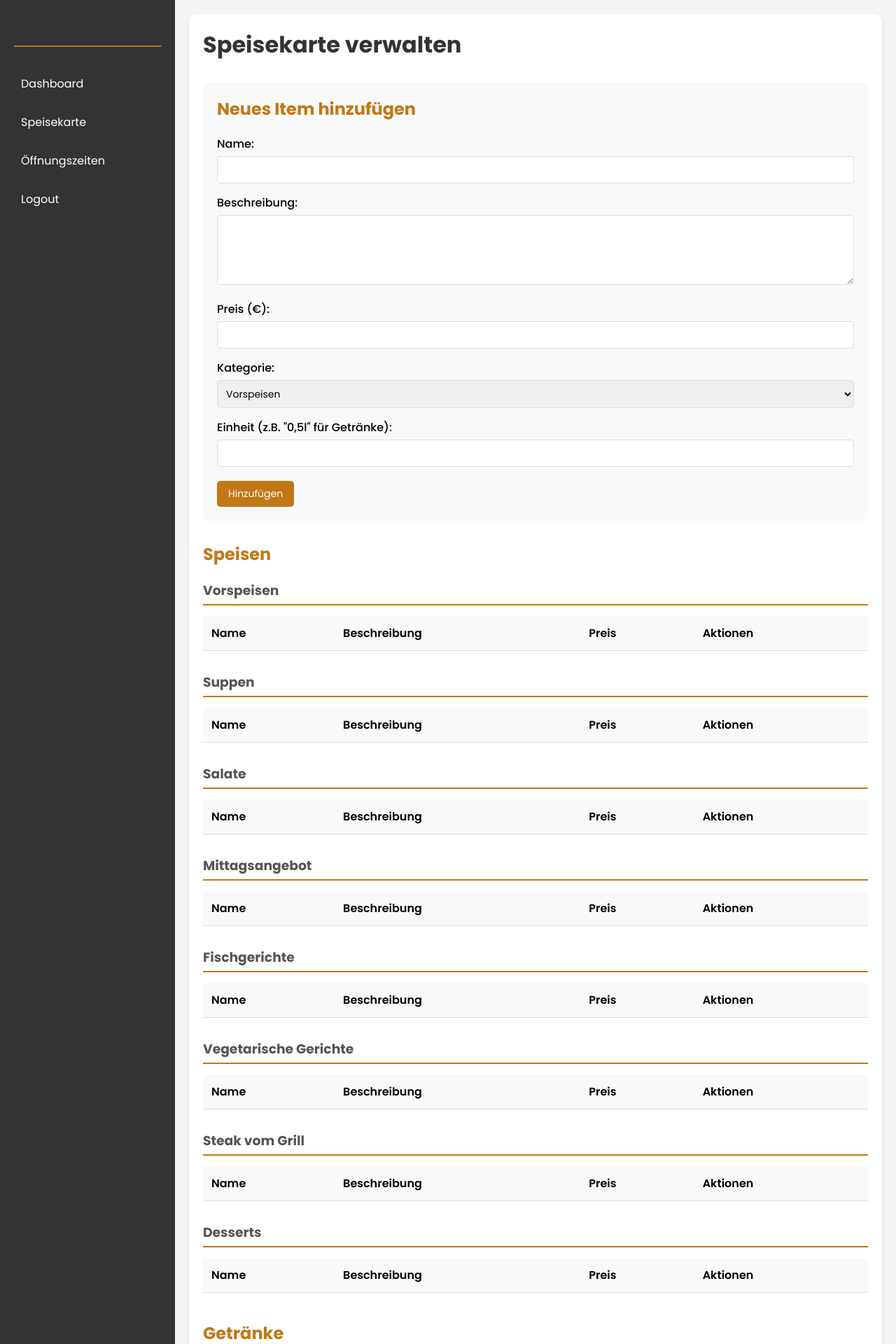
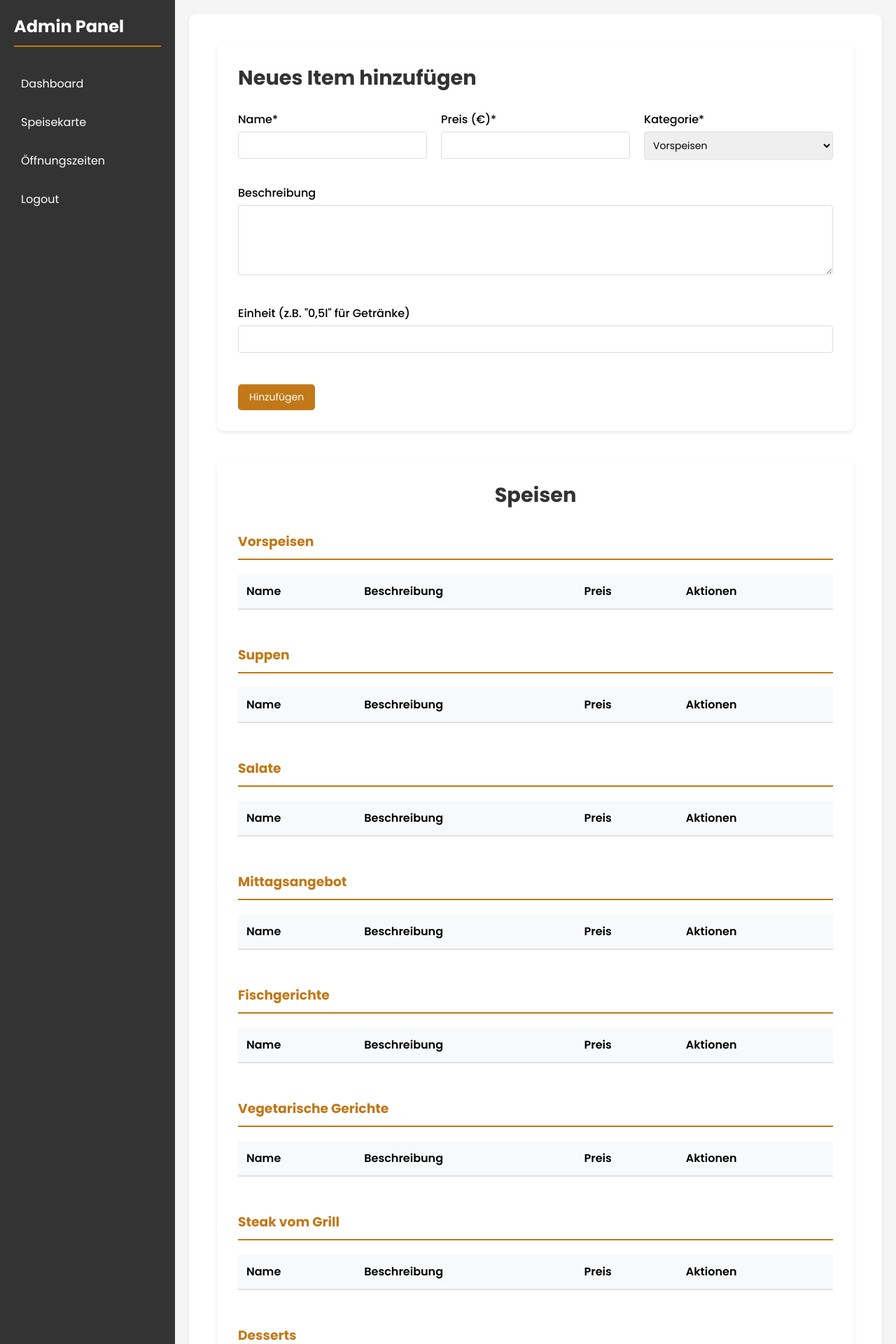
Before and after one commit to GammelKevin/Alas-Moos, a Flask app: page /admin/menu in a window 1280 px wide. Shown: the top 1920 px of the page at 70% size. Run offline with Flask 3, Linux system fonts and the light colour scheme; a user stored in the database is signed in; data comes from the database, SQL or seed files in the repository; lists and menus that the app fills with data are empty; parts of the project's set-up code (start-up, migrations or seed data) failed here and were passed over.

Commit message:
Complete menu redesign and fix admin panel

```diff
--- a/admin_routes.py
+++ b/admin_routes.py
@@ -24,68 +24,43 @@
 @login_required
 def add_menu_item():
     try:
-        # Bestimme die Kategorie und ob es ein Getränk ist
-        category_id = int(request.form['category_id'])
+        # Get category and determine if it's a drink
+        category_id = int(request.form.get('category_id'))
         category = MenuCategory.query.get(category_id)
         if not category:
             raise ValueError('Ungültige Kategorie')
 
-        # Hole den höchsten order-Wert für diese Kategorie
+        # Get the highest order value for this category
         max_order = db.session.query(db.func.max(MenuItem.order)).filter_by(
             category_id=category_id
-        ).scalar() or 0
+        ).scalar()
 
-        # Erstelle das neue Item
-        item = MenuItem(
-            name=request.form['name'],
+        # If no items exist yet, start with 1
+        new_order = (max_order or 0) + 1
+
+        # Create new item
+        new_item = MenuItem(
+            name=request.form.get('name'),
             description=request.form.get('description', ''),
-            price=float(request.form['price']),
+            price=float(request.form.get('price')),
             category_id=category_id,
             is_drink=category.is_drink_category,
             unit=request.form.get('unit', ''),
             active=True,
-            order=max_order + 1  # Setze den order-Wert auf den nächsten verfügbaren
+            order=new_order
         )
-        db.session.add(item)
+
+        db.session.add(new_item)
         db.session.commit()
         flash('Menü-Item erfolgreich hinzugefügt!', 'success')
+
     except ValueError as e:
         db.session.rollback()
         flash(f'Fehler beim Hinzufügen: {str(e)}', 'error')
     except Exception as e:
         db.session.rollback()
-        flash(f'Fehler beim Hinzufügen: Ein unerwarteter Fehler ist aufgetreten', 'error')
-    return redirect(url_for('admin.menu'))
+        flash('Ein unerwarteter Fehler ist aufgetreten. Bitte überprüfen Sie alle Eingaben.', 'error')
 
-@admin_bp.route('/menu/edit/<int:id>', methods=['POST'])
-@login_required
-def edit_menu_item(id):
-    try:
-        item = MenuItem.query.get_or_404(id)
-
-        # Bestimme die neue Kategorie und ob es ein Getränk ist
-        category_id = int(request.form['category_id'])
-        category = MenuCategory.query.get(category_id)
-        if not category:
-            raise ValueError('Ungültige Kategorie')
-
-        # Update die Werte
-        item.name = request.form['name']
-        item.description = request.form.get('description', '')
-        item.price = float(request.form['price'])
-        item.category_id = category_id
-        item.is_drink = category.is_drink_category
-        item.unit = request.form.get('unit', '')
-        item.active = True
-
-        db.session.commit()
-        flash('Menü-Item erfolgreich aktualisiert!', 'success')
-    except ValueError as e:
-        db.session.rollback()
-        flash(f'Fehler beim Aktualisieren: {str(e)}', 'error')
-    except Exception as e:
-        db.session.rollback()
-        flash(f'Fehler beim Aktualisieren: Ein unerwarteter Fehler ist aufgetreten', 'error')
     return redirect(url_for('admin.menu'))
 
 @admin_bp.route('/menu/delete/<int:id>', methods=['POST'])
@@ -98,7 +73,7 @@
         flash('Menü-Item erfolgreich gelöscht!', 'success')
     except Exception as e:
         db.session.rollback()
-        flash('Fehler beim Löschen: Ein unerwarteter Fehler ist aufgetreten', 'error')
+        flash('Fehler beim Löschen des Items.', 'error')
     return redirect(url_for('admin.menu'))
 
 @admin_bp.route('/opening-hours')
@@ -114,10 +89,8 @@
         closed_days = request.form.getlist('closed')
 
         for hour in OpeningHours.query.all():
-            # Prüfe, ob der Tag geschlossen ist
             hour.closed = str(hour.id) in closed_days
 
-            # Wenn der Tag nicht geschlossen ist, update die Zeiten
             if not hour.closed:
                 open_time = request.form.get(f'open_time_{hour.id}')
                 close_time = request.form.get(f'close_time_{hour.id}')
@@ -132,8 +105,8 @@
         flash('Öffnungszeiten erfolgreich aktualisiert!', 'success')
     except ValueError as e:
         db.session.rollback()
-        flash(f'Fehler beim Speichern: {str(e)}', 'error')
+        flash(str(e), 'error')
     except Exception as e:
         db.session.rollback()
-        flash('Fehler beim Speichern: Ein unerwarteter Fehler ist aufgetreten', 'error')
+        flash('Ein unerwarteter Fehler ist aufgetreten.', 'error')
     return redirect(url_for('admin.opening_hours'))
--- a/templates/admin/menu.html
+++ b/templates/admin/menu.html
@@ -2,30 +2,23 @@
 
 {% block content %}
 <div class="menu-admin">
-    <h1>Speisekarte verwalten</h1>
-
-    <!-- Neues Item hinzufügen -->
     <div class="add-item-section">
         <h2>Neues Item hinzufügen</h2>
-        <form action="{{ url_for('admin.add_menu_item') }}" method="POST">
+        <form action="{{ url_for('admin.add_menu_item') }}" method="POST" class="add-form">
+            <div class="form-row">
                 <div class="form-group">
-                <label for="name">Name:</label>
-                <input type="text" id="name" name="name" required>
+                    <label for="name">Name*</label>
+                    <input type="text" id="name" name="name" required class="form-control">
                 </div>
 
                 <div class="form-group">
-                <label for="description">Beschreibung:</label>
-                <textarea id="description" name="description"></textarea>
+                    <label for="price">Preis (€)*</label>
+                    <input type="number" id="price" name="price" step="0.10" required class="form-control">
                 </div>
 
                 <div class="form-group">
-                <label for="price">Preis (€):</label>
-                <input type="number" id="price" name="price" step="0.10" required>
-            </div>
-
-            <div class="form-group">
-                <label for="category_id">Kategorie:</label>
-                <select id="category_id" name="category_id" required>
+                    <label for="category_id">Kategorie*</label>
+                    <select id="category_id" name="category_id" required class="form-control">
                         <optgroup label="Speisen">
                             {% for category in categories %}
                                 {% if not category.is_drink_category %}
@@ -42,10 +35,20 @@
                         </optgroup>
                     </select>
                 </div>
+            </div>
 
+            <div class="form-row">
+                <div class="form-group full-width">
+                    <label for="description">Beschreibung</label>
+                    <textarea id="description" name="description" class="form-control"></textarea>
+                </div>
+            </div>
+
+            <div class="form-row">
                 <div class="form-group">
-                <label for="unit">Einheit (z.B. "0,5l" für Getränke):</label>
-                <input type="text" id="unit" name="unit">
+                    <label for="unit">Einheit (z.B. "0,5l" für Getränke)</label>
+                    <input type="text" id="unit" name="unit" class="form-control">
+                </div>
             </div>
 
             <div class="form-actions">
@@ -61,6 +64,7 @@
             {% if not category.is_drink_category %}
                 <div class="category-section">
                     <h3>{{ category.display_name }}</h3>
+                    <div class="table-responsive">
                         <table>
                             <thead>
                                 <tr>
@@ -88,6 +92,7 @@
                             </tbody>
                         </table>
                     </div>
+                </div>
             {% endif %}
         {% endfor %}
     </div>
@@ -99,6 +104,7 @@
             {% if category.is_drink_category %}
                 <div class="category-section">
                     <h3>{{ category.display_name }}</h3>
+                    <div class="table-responsive">
                         <table>
                             <thead>
                                 <tr>
@@ -126,6 +132,7 @@
                             </tbody>
                         </table>
                     </div>
+                </div>
             {% endif %}
         {% endfor %}
     </div>
@@ -133,40 +140,159 @@
 
 <style>
 .menu-admin {
-    max-width: 1200px;
-    margin: 0 auto;
+    padding: 20px;
 }
 
 .add-item-section {
-    background-color: #f8f9fa;
-    padding: 20px;
-    border-radius: 8px;
-    margin-bottom: 30px;
+    background: #fff;
+    padding: 30px;
+    border-radius: 10px;
+    box-shadow: 0 2px 4px rgba(0,0,0,0.1);
+    margin-bottom: 40px;
+}
+
+.add-item-section h2 {
+    color: #333;
+    margin-bottom: 25px;
+    font-size: 1.8em;
+}
+
+.form-row {
+    display: grid;
+    grid-template-columns: repeat(auto-fit, minmax(200px, 1fr));
+    gap: 20px;
+    margin-bottom: 20px;
+}
+
+.form-group {
+    margin-bottom: 15px;
+}
+
+.form-group.full-width {
+    grid-column: 1 / -1;
+}
+
+.form-control {
+    width: 100%;
+    padding: 10px;
+    border: 1px solid #ddd;
+    border-radius: 5px;
+    font-size: 14px;
+    transition: border-color 0.3s;
+}
+
+.form-control:focus {
+    border-color: #c17817;
+    outline: none;
+}
+
+textarea.form-control {
+    height: 100px;
+    resize: vertical;
+}
+
+.form-actions {
+    margin-top: 30px;
+    text-align: right;
 }
 
 .items-section {
+    background: #fff;
+    padding: 30px;
+    border-radius: 10px;
+    box-shadow: 0 2px 4px rgba(0,0,0,0.1);
     margin-bottom: 40px;
+}
+
+.items-section h2 {
+    color: #333;
+    margin-bottom: 30px;
+    font-size: 1.8em;
+    text-align: center;
 }
 
 .category-section {
     margin-bottom: 30px;
 }
 
-h1 {
-    margin-bottom: 30px;
-    color: #333;
+.category-section h3 {
+    color: #c17817;
+    margin-bottom: 20px;
+    padding-bottom: 10px;
+    border-bottom: 2px solid #c17817;
 }
 
-h2 {
-    color: #c17817;
-    margin-bottom: 20px;
+.table-responsive {
+    overflow-x: auto;
+    margin: 0 -20px;
+    padding: 0 20px;
 }
 
-h3 {
-    color: #555;
-    margin-bottom: 15px;
-    padding-bottom: 5px;
-    border-bottom: 2px solid #c17817;
+table {
+    width: 100%;
+    border-collapse: collapse;
+    margin-bottom: 20px;
+    background: #fff;
+}
+
+th {
+    background-color: #f8f9fa;
+    font-weight: 600;
+    text-align: left;
+    padding: 12px;
+    border-bottom: 2px solid #dee2e6;
+}
+
+td {
+    padding: 12px;
+    border-bottom: 1px solid #dee2e6;
+    vertical-align: middle;
+}
+
+tr:hover {
+    background-color: #f8f9fa;
+}
+
+.btn {
+    padding: 8px 16px;
+    border: none;
+    border-radius: 5px;
+    cursor: pointer;
+    font-size: 14px;
+    transition: all 0.3s;
+}
+
+.btn-primary {
+    background-color: #c17817;
+    color: white;
+}
+
+.btn-primary:hover {
+    background-color: #a66714;
+}
+
+.btn-danger {
+    background-color: #dc3545;
+    color: white;
+}
+
+.btn-danger:hover {
+    background-color: #c82333;
+}
+
+@media (max-width: 768px) {
+    .form-row {
+        grid-template-columns: 1fr;
+    }
+
+    .table-responsive {
+        margin: 0 -15px;
+        padding: 0 15px;
+    }
+
+    td, th {
+        padding: 8px;
+    }
 }
 </style>
 {% endblock %}
```
Also changed, not shown: templates/menu.html (+131 -78 lines). Lines whose indentation alone changed are shown as unchanged.
